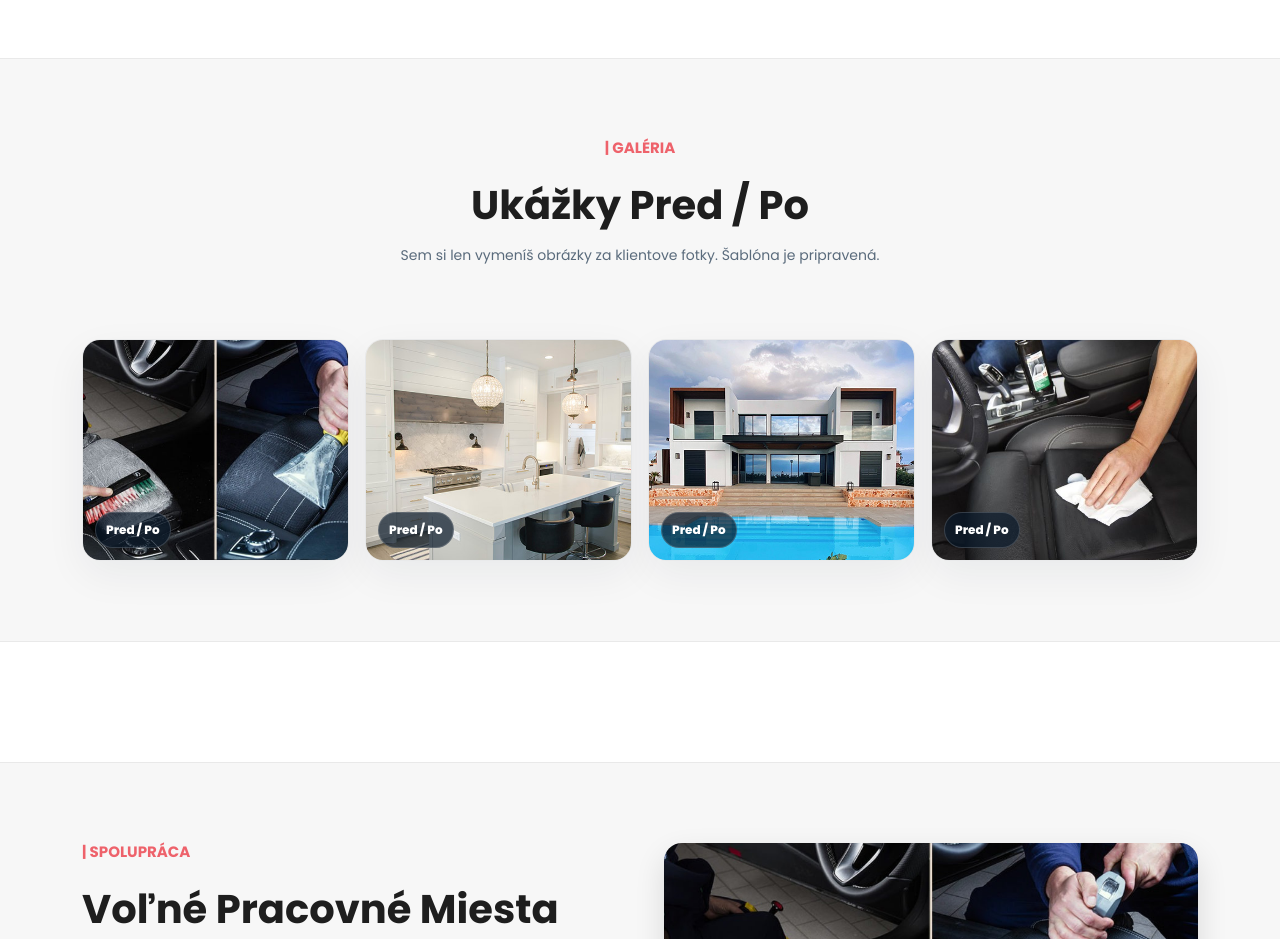
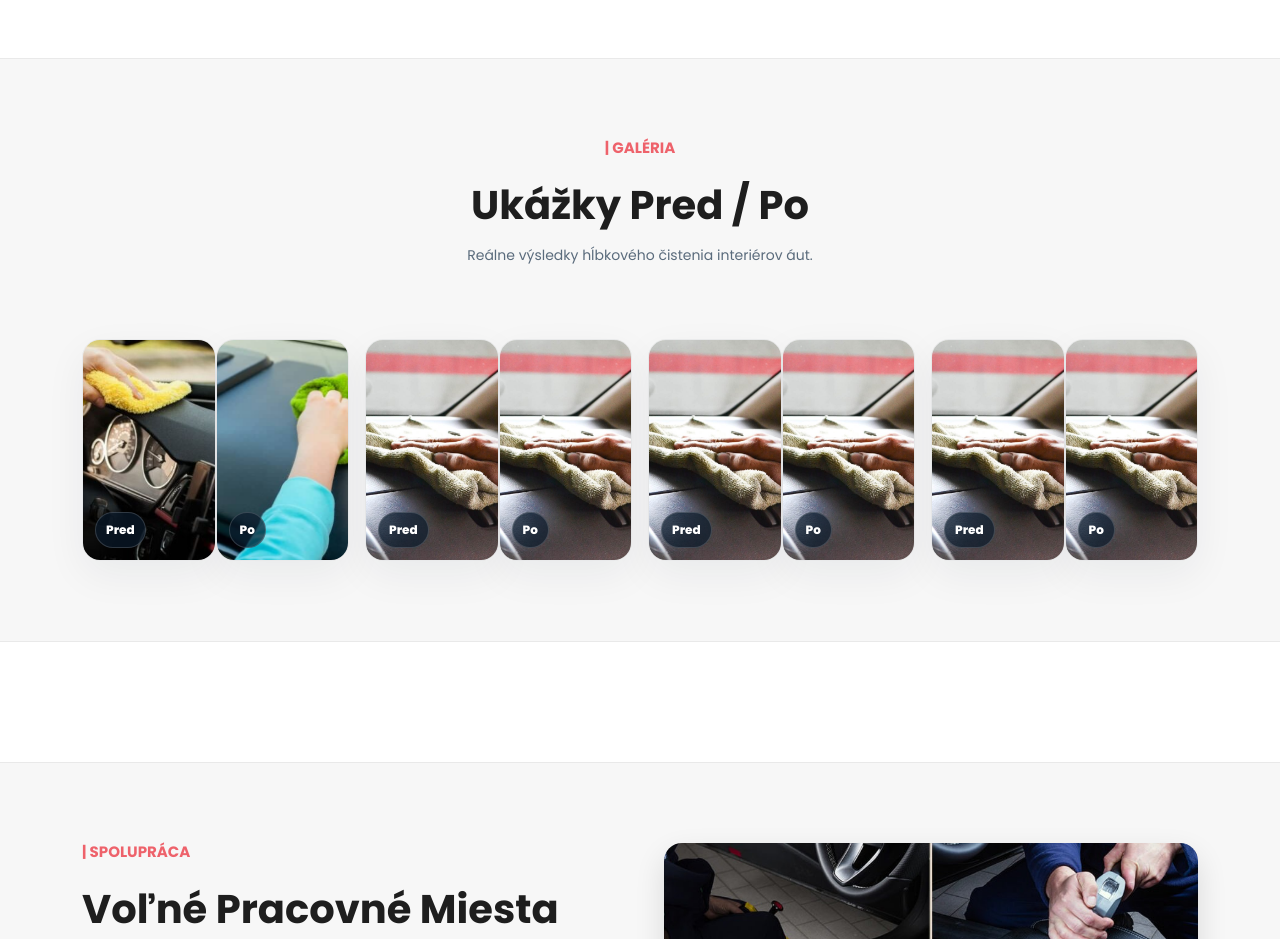
Before and after one commit to pitr77/CisteAutoExpres, a plain HTML site: page index.html in a window 1280 px wide. Shown: the part 3820-4759 px from the top of the page. Drawn offline with Linux system fonts and the light colour scheme.

Commit message:
Prerobena sekcia pred a po

```diff
--- a/index.html
+++ b/index.html
@@ -246,18 +246,104 @@
     </div>
   </section>
 
+  <!--
+---------------------------------------------------------------------------------------
+ KAMILOVE UPRAVY
+---------------------------------------------------------------------------------------
+-->
   <section id="gallery" class="section cae-section cae-section-alt">
-    <div class="container">
-      <div class="row"><div class="col-lg-12"><div class="section-heading text-center"><h6>| Galéria</h6><h2>Ukážky pred / po</h2><p class="cae-subtitle">Sem si len vymeníš obrázky za klientove fotky. Šablóna je pripravená.</p></div></div></div>
+  <div class="container">
 
-      <div class="row g-3">
-        <div class="col-lg-3 col-md-6 col-6"><a class="cae-gallery-item" href="assets/images/deal-01.jpg" target="_blank" rel="noopener"><img src="assets/images/deal-01.jpg" alt="Ukážka čistenia 1" class="img-fluid"><span class="cae-gallery-label">Pred / Po</span></a></div>
-        <div class="col-lg-3 col-md-6 col-6"><a class="cae-gallery-item" href="assets/images/deal-02.jpg" target="_blank" rel="noopener"><img src="assets/images/deal-02.jpg" alt="Ukážka čistenia 2" class="img-fluid"><span class="cae-gallery-label">Pred / Po</span></a></div>
-        <div class="col-lg-3 col-md-6 col-6"><a class="cae-gallery-item" href="assets/images/deal-03.jpg" target="_blank" rel="noopener"><img src="assets/images/deal-03.jpg" alt="Ukážka čistenia 3" class="img-fluid"><span class="cae-gallery-label">Pred / Po</span></a></div>
-        <div class="col-lg-3 col-md-6 col-6"><a class="cae-gallery-item" href="assets/images/featured.jpg" target="_blank" rel="noopener"><img src="assets/images/featured.jpg" alt="Ukážka čistenia 4" class="img-fluid"><span class="cae-gallery-label">Pred / Po</span></a></div>
+    <div class="row">
+      <div class="col-lg-12">
+        <div class="section-heading text-center">
+          <h6>| Galéria</h6>
+          <h2>Ukážky pred / po</h2>
+          <p class="cae-subtitle">
+            Reálne výsledky hĺbkového čistenia interiérov áut.
+          </p>
+        </div>
       </div>
     </div>
-  </section>
+
+    <div class="row g-3">
+
+      <!-- ITEM 1 -->
+      <div class="col-lg-3 col-md-6 col-12">
+        <div class="row g-0">
+          <div class="col-6">
+            <a class="cae-gallery-item" href="assets/images/before-1.jpg" target="_blank" rel="noopener">
+              <img src="assets/images/before-1.jpg" class="img-fluid" alt="Pred čistením">
+              <span class="cae-gallery-label">Pred</span>
+            </a>
+          </div>
+          <div class="col-6">
+            <a class="cae-gallery-item" href="assets/images/after-1.jpg" target="_blank" rel="noopener">
+              <img src="assets/images/after-1.jpg" class="img-fluid" alt="Po čistení">
+              <span class="cae-gallery-label">Po</span>
+            </a>
+          </div>
+        </div>
+      </div>
+
+      <!-- ITEM 2 -->
+      <div class="col-lg-3 col-md-6 col-12">
+        <div class="row g-0">
+          <div class="col-6">
+            <a class="cae-gallery-item" href="assets/images/before-2.jpg" target="_blank" rel="noopener">
+              <img src="assets/images/before-2.jpg" class="img-fluid" alt="Pred čistením">
+              <span class="cae-gallery-label">Pred</span>
+            </a>
+          </div>
+          <div class="col-6">
+            <a class="cae-gallery-item" href="assets/images/after-2.jpg" target="_blank" rel="noopener">
+              <img src="assets/images/after-2.jpg" class="img-fluid" alt="Po čistení">
+              <span class="cae-gallery-label">Po</span>
+            </a>
+          </div>
+        </div>
+      </div>
+
+      <!-- ITEM 3 -->
+      <div class="col-lg-3 col-md-6 col-12">
+        <div class="row g-0">
+          <div class="col-6">
+            <a class="cae-gallery-item" href="assets/images/before-3.jpg" target="_blank" rel="noopener">
+              <img src="assets/images/before-3.jpg" class="img-fluid" alt="Pred čistením">
+              <span class="cae-gallery-label">Pred</span>
+            </a>
+          </div>
+          <div class="col-6">
+            <a class="cae-gallery-item" href="assets/images/after-3.jpg" target="_blank" rel="noopener">
+              <img src="assets/images/after-3.jpg" class="img-fluid" alt="Po čistení">
+              <span class="cae-gallery-label">Po</span>
+            </a>
+          </div>
+        </div>
+      </div>
+
+      <!-- ITEM 4 -->
+      <div class="col-lg-3 col-md-6 col-12">
+        <div class="row g-0">
+          <div class="col-6">
+            <a class="cae-gallery-item" href="assets/images/before-4.jpg" target="_blank" rel="noopener">
+              <img src="assets/images/before-4.jpg" class="img-fluid" alt="Pred čistením">
+              <span class="cae-gallery-label">Pred</span>
+            </a>
+          </div>
+          <div class="col-6">
+            <a class="cae-gallery-item" href="assets/images/after-4.jpg" target="_blank" rel="noopener">
+              <img src="assets/images/after-4.jpg" class="img-fluid" alt="Po čistení">
+              <span class="cae-gallery-label">Po</span>
+            </a>
+          </div>
+        </div>
+      </div>
+
+    </div>
+  </div>
+</section>
+
 
 <!--
 ---------------------------------------------------------------------------------------
```
Also changed, not shown: assets/images/after-1.jpg (added), assets/images/after-2.jpg (added), assets/images/after-3.jpg (added), assets/images/after-4.jpg (added), assets/images/before-1.jpg (added), assets/images/before-2.jpg (added), assets/images/before-3.jpg (added), assets/images/before-4.jpg (added), 1 other file.
